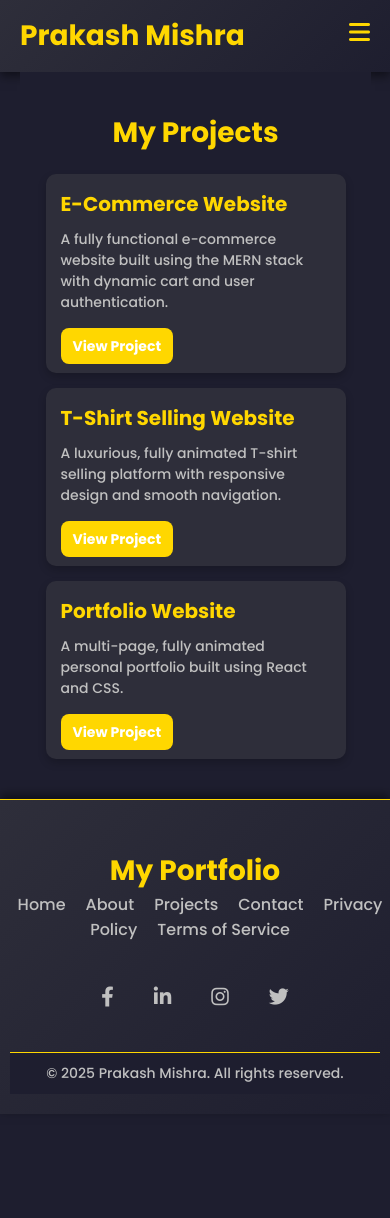
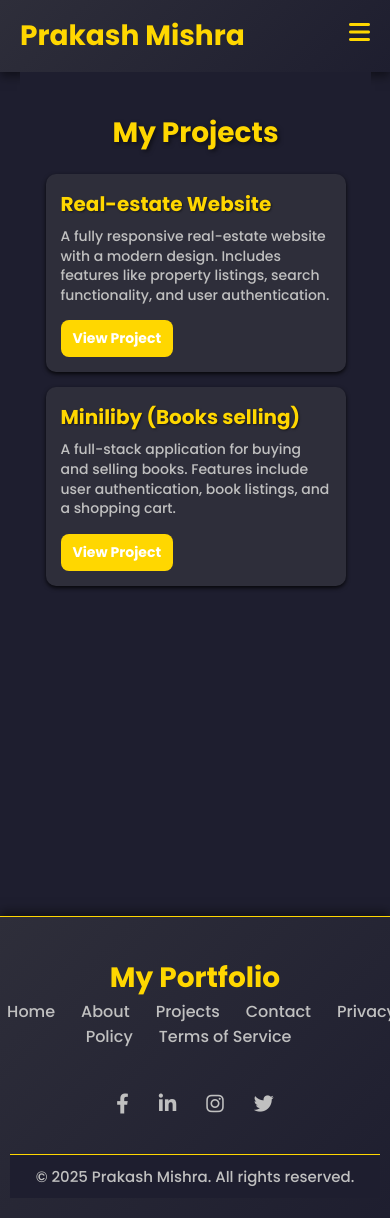
Before and after one commit to prakash552/prakash-portfolio, a React (Create React App) app in the folder frontend/: page /projects in a window 390 px wide. Before the commit the page ends 1114 px from the top, so only its background shows below. Built offline with nearby package versions, Linux system fonts and the light colour scheme; the HTML template or start-up script is replaced by a standard one.

Commit message:
update frontend

```diff
--- a/frontend/src/Pages/Projects.js
+++ b/frontend/src/Pages/Projects.js
@@ -4,25 +4,22 @@ import '../Styles/Projects.css';
 const Projects = () => {
   const projectData = [
     {
-      title: 'E-Commerce Website',
-      description: 'A fully functional e-commerce website built using the MERN stack with dynamic cart and user authentication.',
+      title: 'Real-estate Website',
+      description: 'A fully responsive real-estate website with a modern design.  Includes features like property listings, search functionality, and user authentication.',
+      link: ''
+    },
+    {
+      title: 'Miniliby (Books selling)',
+      description: 'A full-stack application for buying and selling books. Features include user authentication, book listings, and a shopping cart.',
       link: '#'
     },
-    {
-      title: 'T-Shirt Selling Website',
-      description: 'A luxurious, fully animated T-shirt selling platform with responsive design and smooth navigation.',
-      link: '#'
-    },
-    {
-      title: 'Portfolio Website',
-      description: 'A multi-page, fully animated personal portfolio built using React and CSS.',
-      link: '#'
-    }
+
   ];
 
   return (
     <div className="projects-container">
       <h1 className="projects-title">My Projects</h1>
+
       <div className="projects-grid">
         {projectData.map((project, index) => (
           <div className="project-card" key={index}>
@@ -34,6 +31,7 @@ const Projects = () => {
           </div>
         ))}
       </div>
+
     </div>
   );
 };
--- a/frontend/src/Styles/Footer.css
+++ b/frontend/src/Styles/Footer.css
@@ -16,6 +16,8 @@
   border-top: 1px solid #ffd700; /* Optional: Gold border for extra elegance */
   box-sizing: border-box; /* Ensures padding is included in width/height calculations */
 bottom: 0%;
+  left: 0;
+  right: 0;
   }
 
   .footer-logo {
@@ -89,18 +91,38 @@ justify-content: left;
 		justify-content: center;
 		width: 100%;
 		height: auto;
+		animation: fadeIn 1s ease-in-out; /* Fade-in animation for the footer */
+		backdrop-filter: blur(10px); /* Optional: Adds a blur effect to the background */
+		border-top: 1px solid #ffd700; /* Optional: Gold border for extra elegance */
+		box-sizing: border-box; /* Ensures padding is included in width/height calculations */
+
 	}
 	.footer-logo {
 		font-size: 28px;
+		padding-top: 20px;
+
 	}
 	.footer-links a {
 		font-size: 16px;
+		margin: 0 13px;
 	}
 	.footer-social a {
 		font-size: 20px;
+		margin: 0 15px;
+
 	}
 	.footer-copyright {
+		width: 100%; /* Ensures it takes full width */
+		text-align: center; /* Centers the text */
+		background: #1e1e2f; /* Darker background for separation */
+		color: #c0c0c0;
 		font-size: 14px;
 		padding: 10px 20px;
+
+		margin-top: 15px;
+		border-top: 1px solid #ffd700; /* Optional: Gold border for extra elegance */
+		font-size: 15px;
+
+
 	}
   }
--- a/frontend/src/Styles/Projects.css
+++ b/frontend/src/Styles/Projects.css
@@ -1,13 +1,12 @@
 .projects-container {
 	padding: 60px 20px;
 	background-color: #1e1e2f;
-	color: #ffffff;
 	text-align: center;
 	width: 100%;
 	margin: 0 auto;
 	animation: fadeIn 1s ease-in-out; /* Fade-in animation for the page */
 	position: relative; /* To position back button */
-	  height: auto;
+	  height: 100vh; /* Full viewport height */
 
   }
 
@@ -15,6 +14,8 @@
 	font-size: 36px;
 	color: #ffd700;
 	margin-bottom: 40px;
+	text-shadow: 2px 2px 4px rgba(0, 0, 0, 0.5);
+	animation: slideIn 1s ease-in-out; /* Slide-in animation for the title */
   }
 
   .projects-grid {
@@ -22,6 +23,7 @@
 	grid-template-columns: repeat(auto-fit, minmax(300px, 1fr));
 	gap: 20px;
 	justify-items: center;
+
   }
 
   .project-card {
@@ -32,18 +34,24 @@
 	width: 100%;
 	max-width: 400px;
 	text-align: left;
+	transition: transform 0.3s, box-shadow 0.3s;
+
   }
 
   .project-card h2 {
 	font-size: 24px;
 	color: #ffd700;
 	margin-bottom: 10px;
+	text-shadow: 1px 1px 2px rgba(0, 0, 0, 0.5);
+	transition: color 0.3s;
   }
 
   .project-card p {
 	font-size: 16px;
 	color: #c0c0c0;
 	margin-bottom: 20px;
+	line-height: 1.6;
+
   }
 
   .view-project-button {
@@ -55,37 +63,58 @@
 	font-size: 16px;
 	font-weight: bold;
 	transition: background-color 0.3s;
+	  display: inline-block;
+	cursor: pointer;
+
   }
 
   .view-project-button:hover {
 	background-color: #e6c200;
+
   }
   @media (min-width: 346px) and (max-width: 650px) {
 	.projects-container {
 	  padding: 40px 10px;
 	  width: 90%;
 	  margin-left: 20px;
+	  margin-right: 20px;
+	  animation: fadeIn 1s ease-in-out;
+
 	}
 	.projects-title {
 	  font-size: 28px;
 	  margin-bottom: 20px;
+	  text-shadow: 2px 2px 4px rgba(0, 0, 0, 0.5);
+	  animation: slideIn 1s ease-in-out;
 	}
 	.projects-grid {
 	  grid-template-columns: repeat(auto-fit, minmax(250px, 1fr));
 	  gap: 15px;
+	  justify-items: center;
+
 	}
 	.project-card {
 	  padding: 15px;
 	  max-width: 300px;
+	  box-shadow: 0px 2px 4px rgba(0, 0, 0, 0.8);
+	  transition: transform 0.2s, box-shadow 0.2s;
 	}
 	.project-card h2 {
 	  font-size: 20px;
+	  margin-bottom: 8px;
+	  text-shadow: 1px 1px 2px rgba(0, 0, 0, 0.5);
+	  transition: color 0.2s;
+
 	}
 	.project-card p {
 	  font-size: 14px;
+	  margin-bottom: 15px;
+	  line-height: 1.4;
 	}
 	.view-project-button {
 	  font-size: 14px;
 	  padding: 8px 12px;
+	  display: inline-block;
+	  cursor: pointer;
 	}
   }
```
